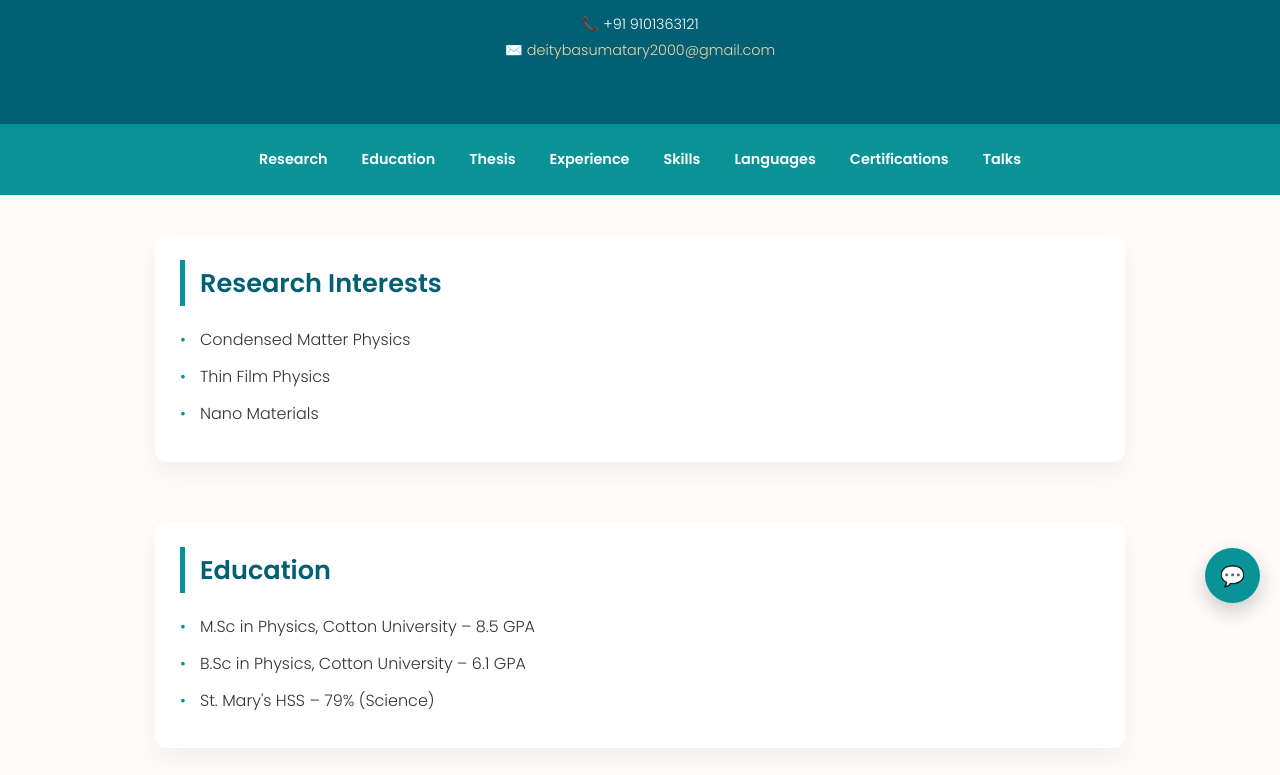
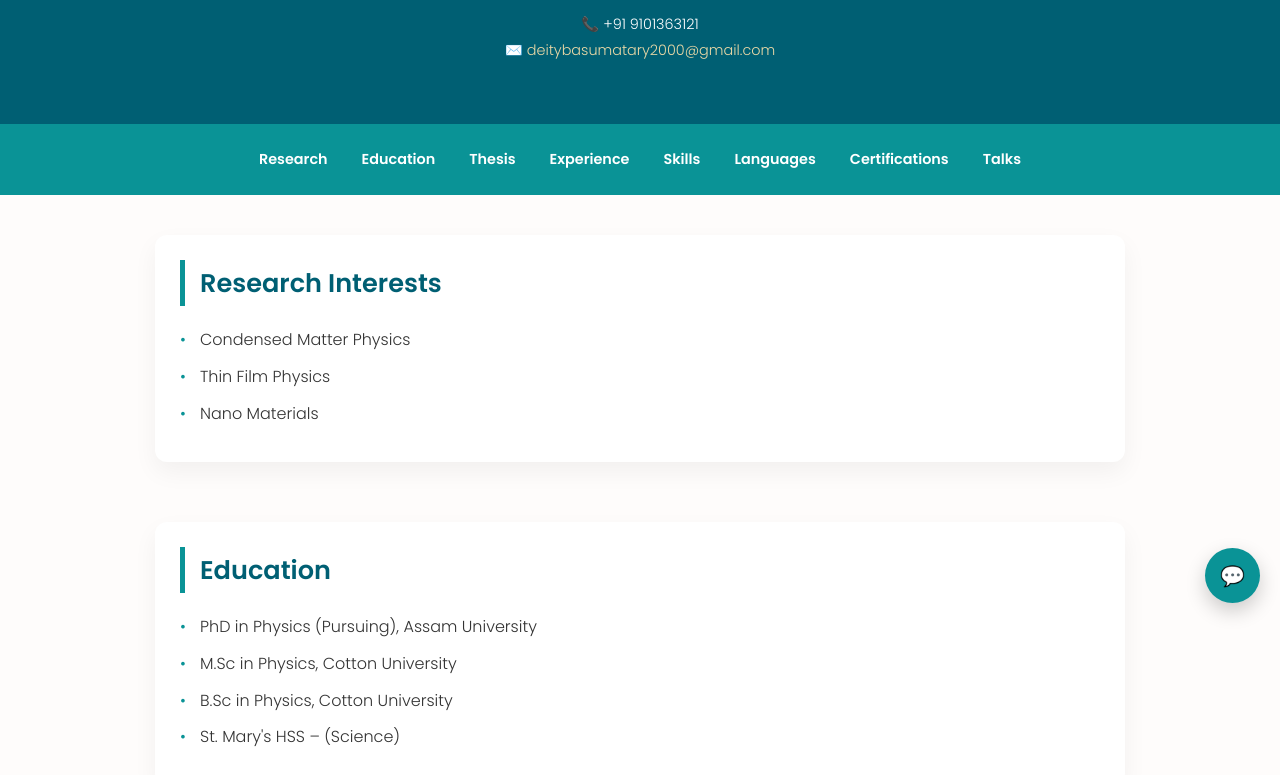
Before and after one commit to deitybty/portfolio, a plain HTML site: page index.html in a window 1280 px wide. Shown: the part 177-952 px from the top of the page. Drawn offline with Linux system fonts and the light colour scheme.

Commit message:
Update index.html

```diff
--- a/index.html
+++ b/index.html
@@ -327,9 +327,10 @@
     <section id="education" class="info-card">
       <h2>Education</h2>
       <ul>
-        <li>M.Sc in Physics, Cotton University – 8.5 GPA</li>
-        <li>B.Sc in Physics, Cotton University – 6.1 GPA</li>
-        <li>St. Mary's HSS – 79% (Science)</li>
+        <li>PhD in Physics (Pursuing), Assam University</li>
+        <li>M.Sc in Physics, Cotton University</li>
+        <li>B.Sc in Physics, Cotton University</li>
+        <li>St. Mary's HSS – (Science)</li>
       </ul>
     </section>
 
@@ -343,7 +344,6 @@
     <section id="experience" class="info-card">
       <h2>Work Experience</h2>
       <ul>
-        <li>PhD Scholar (2025–Present)</li>
         <li>Lecturer at Sijou Academy (2023–2024)</li>
         <li>Private Tutor in Mushalpur (2021–2022)</li>
       </ul>
```
